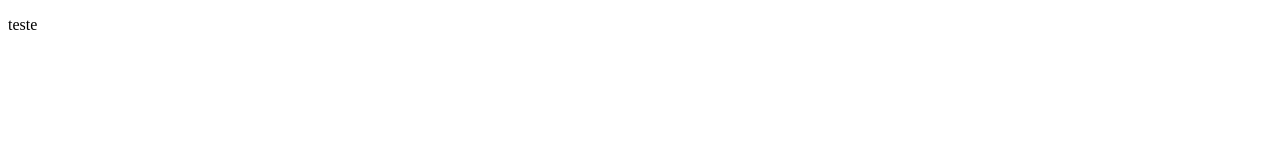
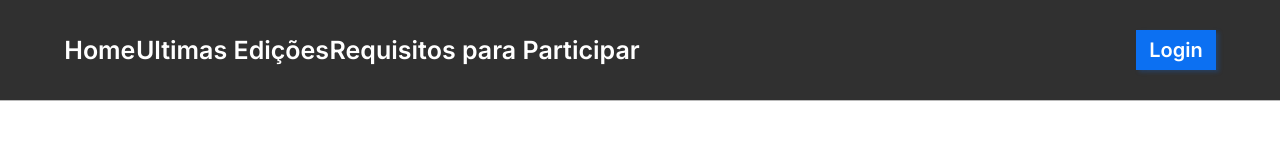
Before and after one commit to geizianeneves/bootcamp-dnc, a plain HTML site: page index.html in a window 1280 px wide. Drawn offline with Linux system fonts and the light colour scheme.

Commit message:
Criacao do estilo css do Menu

```diff
--- /dev/null
+++ b/estilo.css
@@ -0,0 +1,52 @@
+@import url("https://fonts.googleapis.com/css2?family=Inter:ital,opsz,wght@0,14..32,100..900;1,14..32,100..900&display=swap");
+
+body {
+  margin: 0px;
+  /* margem externa */
+  padding: 0px;
+  /* margem interna */
+}
+
+#principal {
+  width: 100%;
+  height: 100px;
+  background-color: #303030;
+  display: flex;
+  justify-content: space-between;
+  align-items: center;
+  border-bottom: 1px solid #bababa;
+}
+
+#menu {
+  display: flex;
+  width: 45%;
+  justify-content: space-around;
+  align-items: center;
+  margin-left: 5%;
+}
+
+#principal div a {
+  font-family: "Inter";
+  font-size: 25px;
+  font-weight: 600;
+  color: white;
+  text-decoration: none;
+}
+
+#principal div a:hover {
+  color: #cccccc;
+}
+
+#principal button {
+  margin-right: 5%;
+  background-color: #0c70f2;
+  border: 0px;
+  height: 40px;
+  width: 80px;
+  font-family: "Inter";
+  font-size: 20px;
+  font-weight: 600;
+  color: #ffffff;
+  box-shadow: 3px 2px 4px 0px rgba(12, 112, 242, 0.25);
+  cursor: pointer;
+}
--- a/index.html
+++ b/index.html
@@ -5,10 +5,19 @@
   <meta charset="UTF-8">
   <meta name="viewport" content="width=device-width, initial-scale=1.0">
   <title>Bootcamp DNC</title>
+  <link rel="stylesheet" href="estilo.css">
 </head>
 
 <body>
-  <p> teste </p>
+  <nav id="principal">
+    <div id="menu">
+      <a href="">Home</a>
+      <a href="">Ultimas Edições</a>
+      <a href="">Requisitos para Participar</a>
+    </div>
+    <button>Login</button>
+  </nav>
+
 </body>
 
 </html>
```
